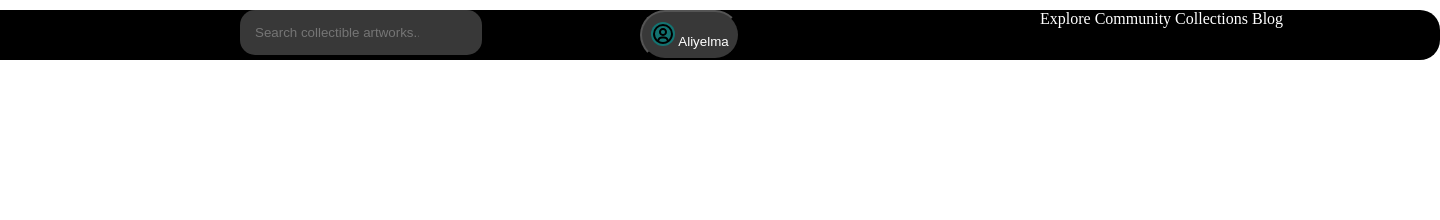
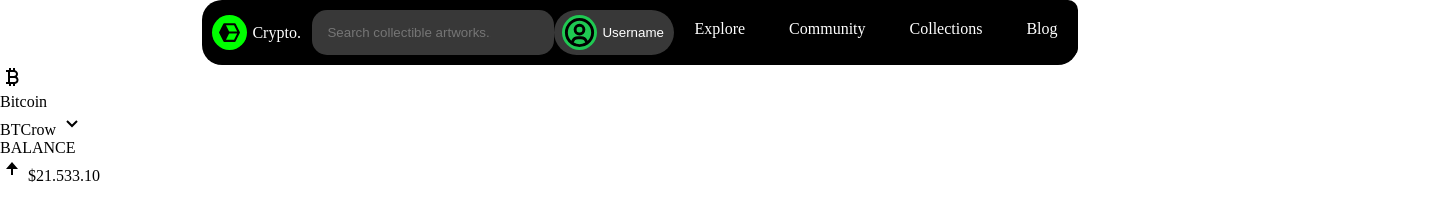
Before and after one commit to aliyelma/proyecto, a plain HTML site: page index.html in a window 1280 px wide. Shown: the whole page, 1440 px wide, since content can reach past the window. Drawn offline with Linux system fonts and the light colour scheme.

Commit message:
fixed navbar

```diff
--- a/index.html
+++ b/index.html
@@ -20,11 +20,11 @@
                 <input placeholder="Search collectible artworks..." type="search" name="search" id="search">
             </label>
             <div class="nav_usr">
-                <button>
+                <button class="user_btn">
                     <picture>
                         <img src="./style/svg/user-icons.svg" alt="">
                     </picture>
-                    <span>Aliyelma</span>
+                    <span>Username</span>
                 </button>
             </div>
             <nav>
@@ -45,5 +45,24 @@
             </nav>
         </div>
     </header>
+    <article class="card-btc">
+        <section class="text-top">
+            <picture class="logo-btc">
+                <img src="./style/svg/btc.svg" alt="Bitcoin">
+            </picture>
+            <p>Bitcoin</p>
+            <span>BTC</span>row
+            <picture class="chev-btc">
+                <img src="./style/svg/chevron.svg" alt="logo">
+            </picture>
+        </section>
+        <section class="text-bottom">
+            <p>BALANCE</p>
+            <picture>
+                <img src="./style/svg/up-arrow.svg" alt="up-arrow">
+            </picture>
+            <span>$21.533.10</span>
+        </section>
+    </article>
 </body>
 </html>
--- a/style/css.css
+++ b/style/css.css
@@ -15,34 +15,83 @@ body{
 
 .nav_bar {
     display: grid;
-    grid-template-columns: 400px 400px 400px 400px ;
-    margin-top: 10px;
+    grid-template-columns: auto auto auto auto ;
     background-color: black;
     border-radius: 20px;
 }
 
+.home-icons {
+    background-color: black;
+    color: white;
+    height: 45px;
+    width: 100px;
+    display: flex;
+    align-items: center;
+    padding: 15px 0xp 15px 15px;
+    cursor: pointer;
+    margin: 10px 0px 0px 10px;
+}
+
+.home-icons picture {
+    height: 35px;
+    width: 35px;
+    background-color: lime;
+    border-radius: 100px;
+    display: flex;
+    justify-content: center;
+    align-items: center;
+}
+
+.home-icons picture img {
+    width: 25px;
+}
+
+.home-icons span {
+    text-align: center;
+    padding: 0px 0px 0px 5px;
+}
+
+
 .nav_bar label input {
     border-style: none;
     background-color: rgb(56, 56, 56);
+    margin: 10px 0px;
     padding: 15px 50px 15px 15px;
     border-radius: 15px;
 }
 
-.nav_usr {
-    align-self: center;
+.user_btn {
+    background-color: rgb(56, 56, 56);
+    color: white;
+    border: none;
+    border-radius: 30px;
+    height: 45px;
+    width: 120px;
+    display: flex;
+    align-items: center;
+    padding: 15px 0px 15px 8px;
+    cursor: pointer;
+    align-self: flex-start;
+    margin: 10px 0px;
 }
 
-.nav_usr button {
-    background-color: rgb(56, 56, 56);
-    color: white;
-    border-radius: 30px;
-    height: 50px;
-    width: 100px;
+.user_btn picture {
+    height: 35px;
+    width: 35px;
+    background-color: #1FC952;
+    border-radius: 100px;
+    display: flex;
+    justify-content: center;
+    align-items: center;
 }
 
-.nav_usr button picture img {
-    background-color: rgb(19, 115, 113);
-    border-radius: 20px;
+.user_btn picture img {
+    width: 35px;
+}
+
+.nav_usr span {
+    text-align: center;
+    padding: 0px 0px 0px 5px;
 }
 
 .nav_links li{
@@ -50,6 +99,7 @@ body{
     list-style: none;
     background-color: black;
     border-radius: 10px;
+    padding: 20px;
 }
 
 .nav_links li a {
```
Also changed, not shown: style/svg/btc.svg (added), style/svg/chevron.svg (added), style/svg/up-arrow.svg (added).
